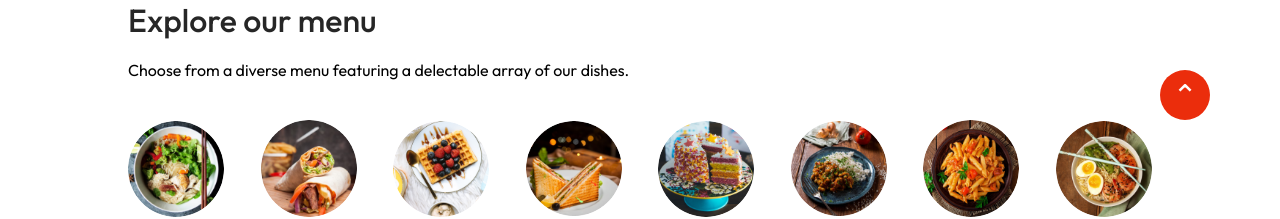
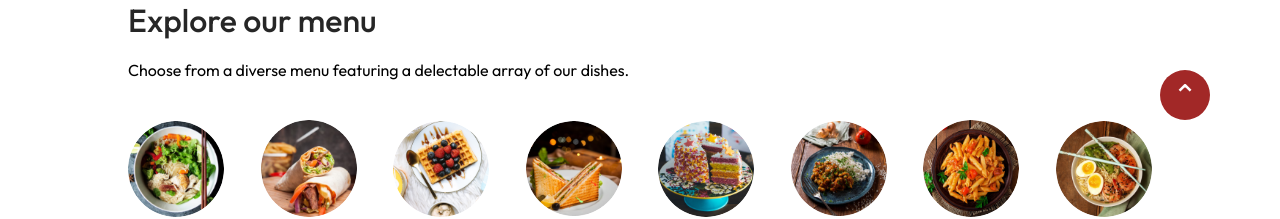
Before and after one commit to BYIRINGIRO-Samuel/FoodFlow, a React (Vite) app: page / in a window 1280 px wide. Shown: the part 642-861 px from the top of the page. Built offline with nearby package versions, Linux system fonts and the light colour scheme; a web font is replaced by a local one.

Commit message:
Update scroll button colors to #A22827 theme

```diff
--- a/src/components/ScrollButton/ScrollButton.css
+++ b/src/components/ScrollButton/ScrollButton.css
@@ -3,7 +3,7 @@
     height: 50px;
     border-radius: 50%;
     border: none;
-    background-color: rgb(235, 45, 12);;
+    background-color: #A22827;
     z-index: 5;
     color: white;
     font-size: 30px;
@@ -15,7 +15,7 @@
     margin: auto;
 }
 .scroll-btn:hover{
-    background-color: rgb(179, 45, 21);
+    background-color: #8a1f1f;
     transition: 0.3s ease;
     transform: scale(1.2);
 }
```
